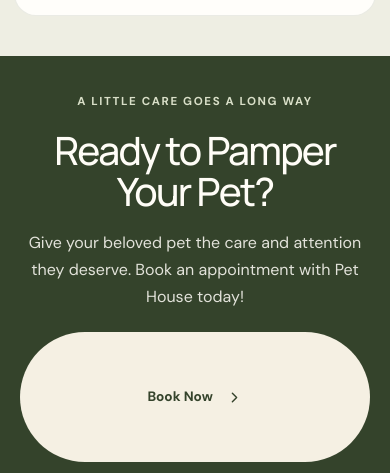
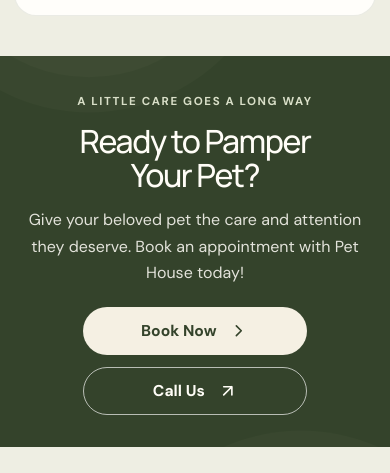
Before and after one commit to Rayki1/Furcast, a plain HTML site: page templates/index.html in a window 390 px wide. Shown: the part 8488-8961 px from the top of the page. Drawn offline with nearby package versions, Linux system fonts and the light colour scheme.

Commit message:
Adjust services and features scroll position

```diff
--- a/public/css/style.css
+++ b/public/css/style.css
@@ -2360,3 +2360,102 @@
     padding: 2rem 1.25rem;
   }
 }
+
+/* Mobile CTA sizing and accurate navbar anchor landing */
+html {
+  scroll-padding-top: 88px;
+}
+#services,
+#features,
+#contact-cta {
+  scroll-margin-top: 88px;
+}
+
+@media (max-width: 991.98px) {
+  html { scroll-padding-top: 94px; }
+  #services, #features, #contact-cta { scroll-margin-top: 94px; }
+}
+
+@media (max-width: 767.98px) {
+  .how-cta {
+    align-items: center;
+    text-align: center;
+    padding: 2.25rem 1.15rem;
+    gap: 1.1rem;
+  }
+
+  .how-cta .section-kicker {
+    margin-bottom: .85rem;
+  }
+
+  .how-cta h2 {
+    font-size: clamp(2rem, 8vw, 2.65rem);
+    line-height: 1.08;
+    margin-bottom: .9rem;
+  }
+
+  .how-cta p {
+    font-size: 1rem;
+    line-height: 1.65;
+  }
+
+  .how-cta-actions {
+    width: 100%;
+    max-width: none;
+    align-items: center;
+    gap: .75rem;
+    margin-top: .2rem;
+  }
+
+  .how-cta-actions .button,
+  .how-cta .button {
+    width: min(100%, 15rem);
+    min-width: 0;
+    min-height: 3.15rem;
+    height: auto;
+    flex: 0 1 auto;
+    padding: .85rem 1.25rem;
+    font-size: .98rem;
+    line-height: 1.2;
+    border-radius: 999px;
+  }
+}
+
+@media (max-width: 420px) {
+  .how-cta {
+    padding: 2rem 1rem;
+  }
+
+  .how-cta-actions .button,
+  .how-cta .button {
+    width: min(100%, 14rem);
+    min-height: 3rem;
+    padding: .8rem 1rem;
+  }
+}
+
+
+/* Keep the contact modal close control pinned to the far right. */
+.conversation-modal .modal-header {
+  display: flex;
+  justify-content: space-between;
+  gap: 1rem;
+}
+.conversation-modal .modal-header > div {
+  flex: 1 1 auto;
+  min-width: 0;
+}
+.conversation-modal .btn-close {
+  flex: 0 0 auto;
+  margin: 0 0 0 auto;
+  align-self: flex-start;
+}
+@media (max-width: 575.98px) {
+  .conversation-modal .modal-header {
+    padding: 24px 20px 16px;
+    gap: 12px;
+  }
+  .conversation-modal .btn-close {
+    margin-left: auto;
+  }
+}
--- a/public/js/main.js
+++ b/public/js/main.js
@@ -28,15 +28,45 @@
     sections.forEach((section) => observer.observe(section));
   }
 
-  // Close the mobile navigation after selecting a destination.
-  document.querySelectorAll("#mainNav .nav-link, #mainNav .nav-cta").forEach((link) => {
-    link.addEventListener("click", () => {
-      const menu = document.getElementById("mainNav");
-      if (menu && menu.classList.contains("show") && window.bootstrap) {
-        window.bootstrap.Collapse.getOrCreateInstance(menu).hide();
+  // Scroll section anchors to a consistent position just below the floating navbar.
+  // The section top is placed at ~88px on desktop and ~94px on mobile, matching the reference layout.
+  const mainNav = document.getElementById("mainNav");
+  let pendingNavTarget = null;
+
+  const scrollToNavTarget = (target) => {
+    if (!target) return;
+    const topOffset = window.matchMedia("(max-width: 991.98px)").matches ? 94 : 88;
+    const targetTop = target.getBoundingClientRect().top + window.scrollY - topOffset;
+    window.scrollTo({ top: Math.max(0, targetTop), behavior: "smooth" });
+  };
+
+  document.querySelectorAll('#mainNav a[href^="#"]').forEach((link) => {
+    link.addEventListener("click", (event) => {
+      const target = document.querySelector(link.getAttribute("href"));
+      if (!target) return;
+      event.preventDefault();
+      pendingNavTarget = target;
+
+      if (mainNav && mainNav.classList.contains("show") && window.bootstrap) {
+        window.bootstrap.Collapse.getOrCreateInstance(mainNav).hide();
+      } else {
+        scrollToNavTarget(target);
+        history.replaceState(null, "", link.getAttribute("href"));
+        pendingNavTarget = null;
       }
     });
   });
+
+  if (mainNav) {
+    mainNav.addEventListener("hidden.bs.collapse", () => {
+      if (!pendingNavTarget) return;
+      const target = pendingNavTarget;
+      const link = document.querySelector(`#mainNav a[href="#${target.id}"]`);
+      scrollToNavTarget(target);
+      if (link) history.replaceState(null, "", link.getAttribute("href"));
+      pendingNavTarget = null;
+    });
+  }
   // Contact form: validate fields and show an honest demo confirmation.
   const conversationForm = document.getElementById("conversationForm");
   const formSuccess = document.getElementById("formSuccess");
--- a/static/css/style.css
+++ b/static/css/style.css
@@ -2360,3 +2360,102 @@
     padding: 2rem 1.25rem;
   }
 }
+
+/* Mobile CTA sizing and accurate navbar anchor landing */
+html {
+  scroll-padding-top: 88px;
+}
+#services,
+#features,
+#contact-cta {
+  scroll-margin-top: 88px;
+}
+
+@media (max-width: 991.98px) {
+  html { scroll-padding-top: 94px; }
+  #services, #features, #contact-cta { scroll-margin-top: 94px; }
+}
+
+@media (max-width: 767.98px) {
+  .how-cta {
+    align-items: center;
+    text-align: center;
+    padding: 2.25rem 1.15rem;
+    gap: 1.1rem;
+  }
+
+  .how-cta .section-kicker {
+    margin-bottom: .85rem;
+  }
+
+  .how-cta h2 {
+    font-size: clamp(2rem, 8vw, 2.65rem);
+    line-height: 1.08;
+    margin-bottom: .9rem;
+  }
+
+  .how-cta p {
+    font-size: 1rem;
+    line-height: 1.65;
+  }
+
+  .how-cta-actions {
+    width: 100%;
+    max-width: none;
+    align-items: center;
+    gap: .75rem;
+    margin-top: .2rem;
+  }
+
+  .how-cta-actions .button,
+  .how-cta .button {
+    width: min(100%, 15rem);
+    min-width: 0;
+    min-height: 3.15rem;
+    height: auto;
+    flex: 0 1 auto;
+    padding: .85rem 1.25rem;
+    font-size: .98rem;
+    line-height: 1.2;
+    border-radius: 999px;
+  }
+}
+
+@media (max-width: 420px) {
+  .how-cta {
+    padding: 2rem 1rem;
+  }
+
+  .how-cta-actions .button,
+  .how-cta .button {
+    width: min(100%, 14rem);
+    min-height: 3rem;
+    padding: .8rem 1rem;
+  }
+}
+
+
+/* Keep the contact modal close control pinned to the far right. */
+.conversation-modal .modal-header {
+  display: flex;
+  justify-content: space-between;
+  gap: 1rem;
+}
+.conversation-modal .modal-header > div {
+  flex: 1 1 auto;
+  min-width: 0;
+}
+.conversation-modal .btn-close {
+  flex: 0 0 auto;
+  margin: 0 0 0 auto;
+  align-self: flex-start;
+}
+@media (max-width: 575.98px) {
+  .conversation-modal .modal-header {
+    padding: 24px 20px 16px;
+    gap: 12px;
+  }
+  .conversation-modal .btn-close {
+    margin-left: auto;
+  }
+}
```
Also changed, not shown: static/js/main.js (+36 -6 lines).
